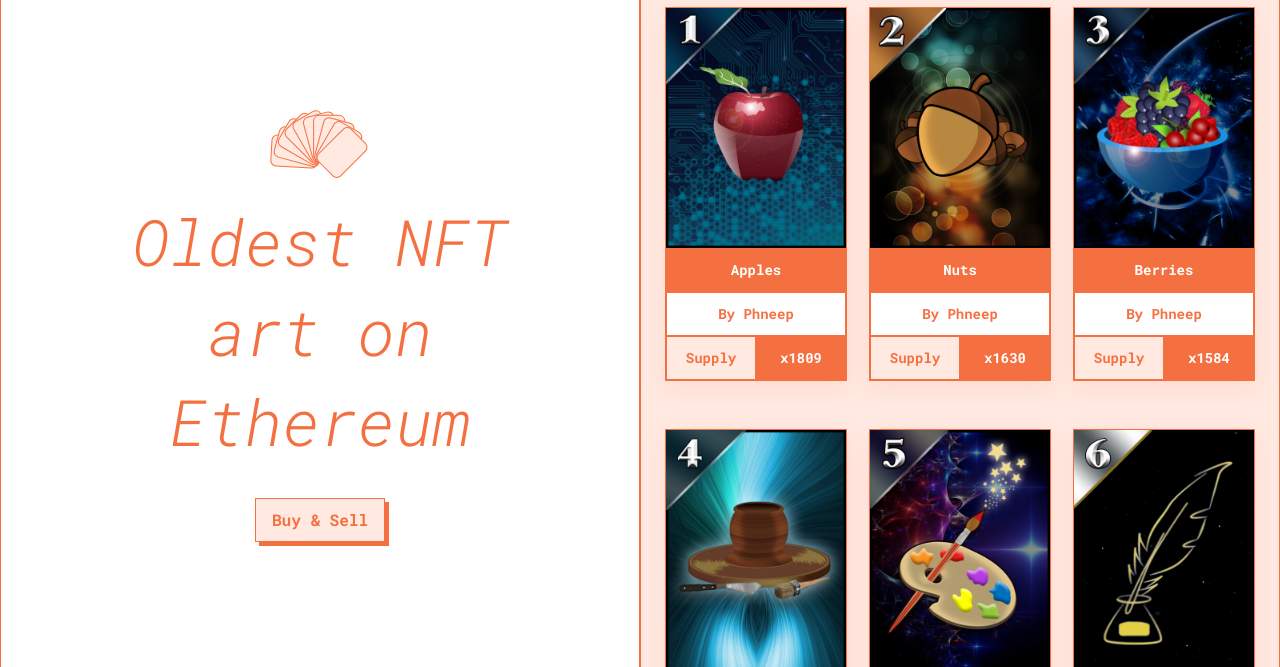
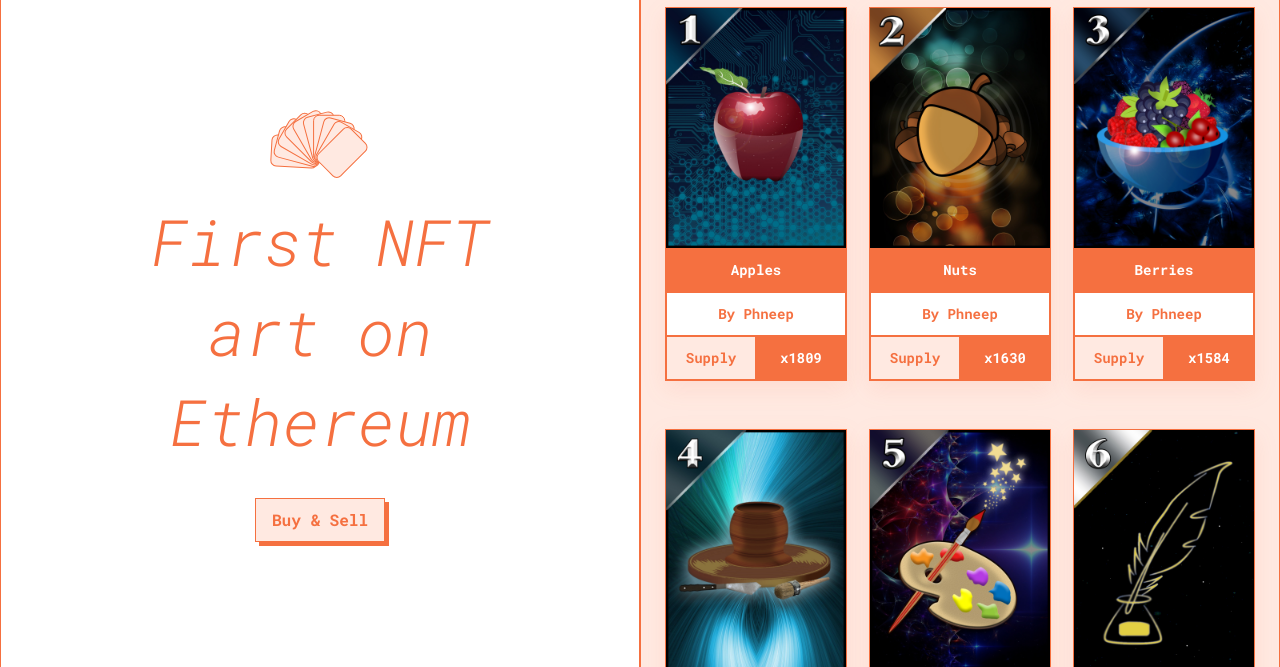
Before and after one commit to curiocards/curio-cards-site-2021, a Gatsby site: page / in a window 1280 px wide. Shown: the part 82-749 px from the top of the page. Built offline with nearby package versions, Linux system fonts and the light colour scheme; Gatsby itself is replaced by a stand-in of ours.

Commit message:
rename oldest -> first

```diff
--- a/src/components/hero/hero.jsx
+++ b/src/components/hero/hero.jsx
@@ -13,7 +13,7 @@ class Hero extends React.Component {
         <img src={logo} alt="" className="illo-logo" />
         <div className="centerpiece">
           <img src={cards} alt="" className="illo-cards" />
-          <h1>Oldest NFT art on Ethereum</h1>
+          <h1>First NFT art on Ethereum</h1>
           <a  href="https://opensea.io/collection/curiocardswrapper" target="_blank" rel="noopener noreferrer" className="cell orangeLight border shadow center button">Buy &amp; Sell</a>
         </div>
         <footer>
```
